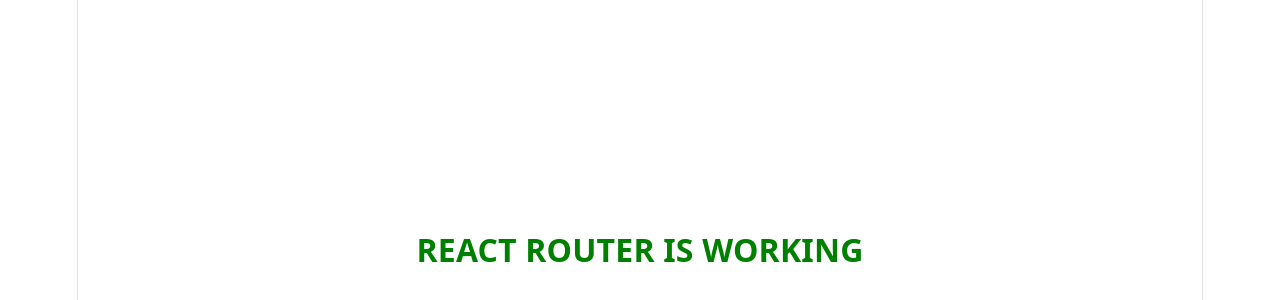
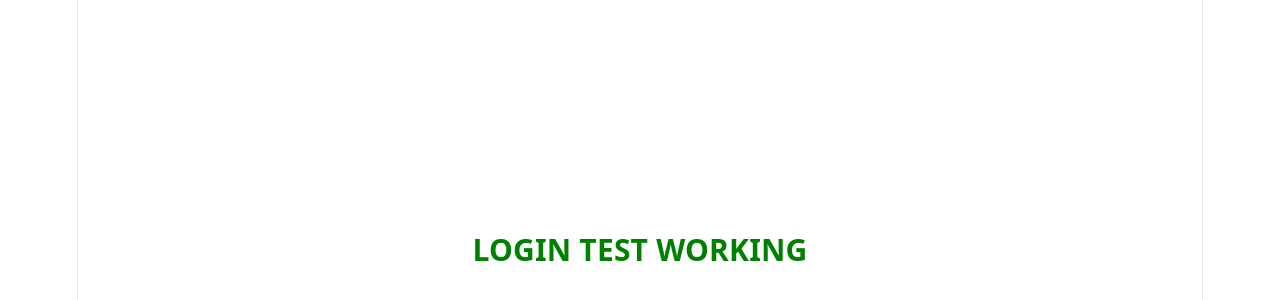
Before and after one commit to Rajesh190602/farmland-marketplace, a React app in the folder frontend/: page / in a window 1280 px wide. Shown: the part 150-450 px from the top of the page. Built offline with nearby package versions, Linux system fonts and the light colour scheme; the HTML template or start-up script is replaced by a standard one.

Commit message:
Test Login component

```diff
--- a/frontend/src/App.jsx
+++ b/frontend/src/App.jsx
@@ -1,28 +1,11 @@
 import { BrowserRouter, Routes, Route } from "react-router-dom";
-
-function TestPage() {
-  return (
-    <div
-      style={{
-        minHeight: "100vh",
-        display: "flex",
-        alignItems: "center",
-        justifyContent: "center",
-        fontSize: "32px",
-        fontWeight: "bold",
-        color: "green",
-      }}
-    >
-      REACT ROUTER IS WORKING
-    </div>
-  );
-}
+import Login from "./pages/Login";
 
 function App() {
   return (
     <BrowserRouter>
       <Routes>
-        <Route path="*" element={<TestPage />} />
+        <Route path="*" element={<Login />} />
       </Routes>
     </BrowserRouter>
   );
```
